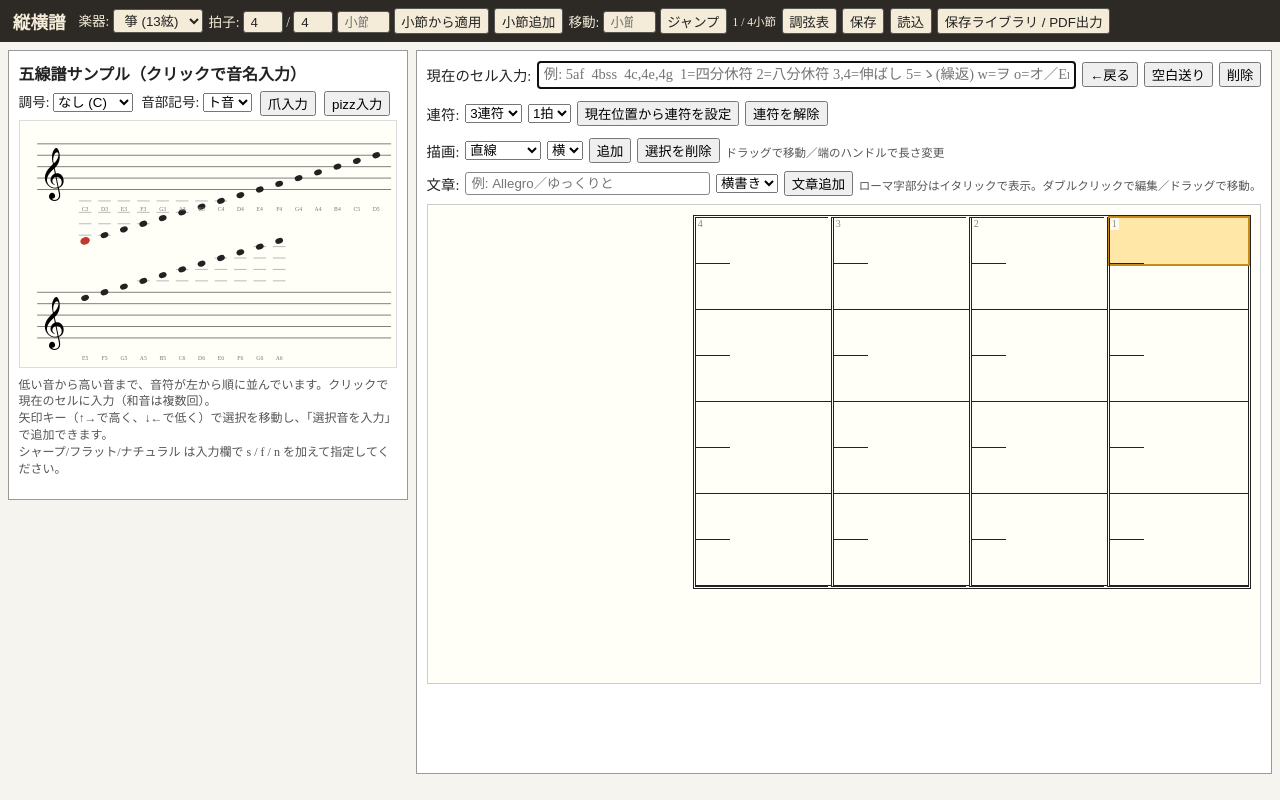
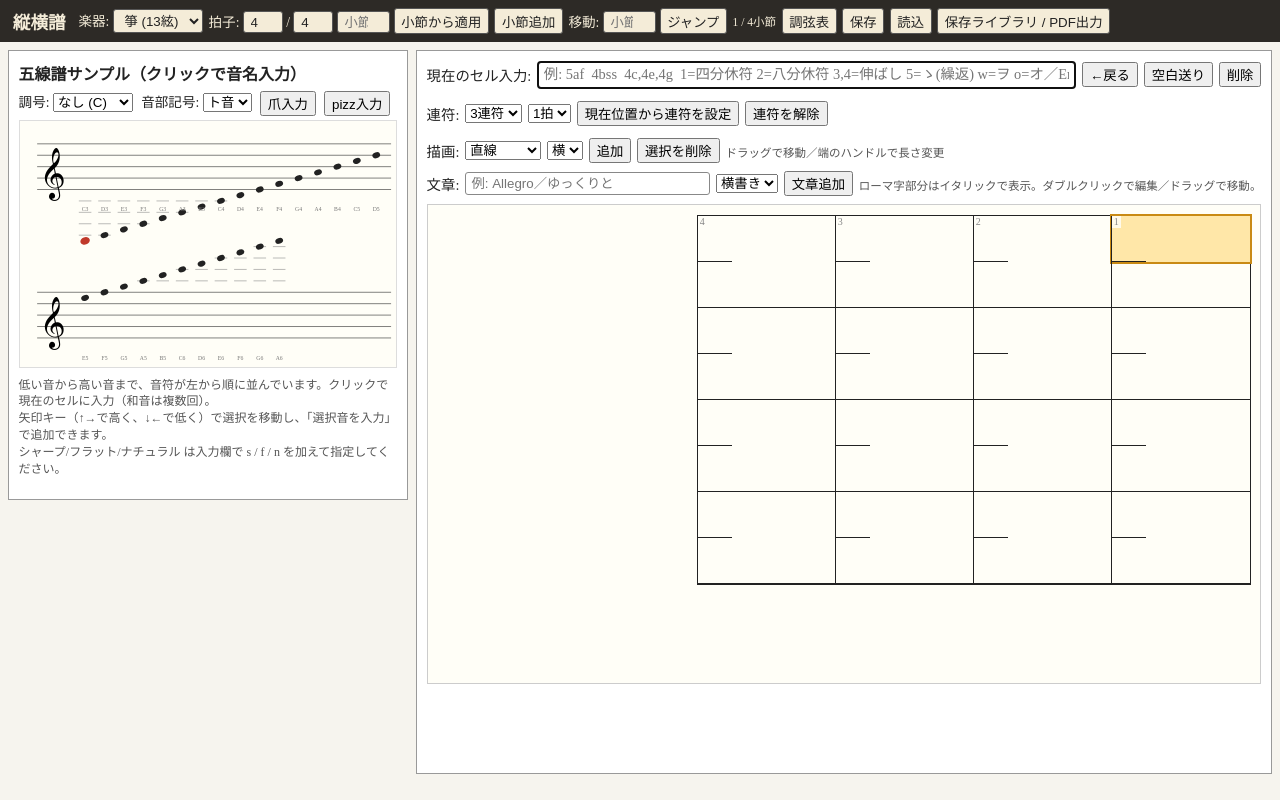
Before and after one commit to Djuanabe/gakufu-tateyoko, a plain HTML site: page index.html in a window 1280 px wide. Drawn offline with Linux system fonts and the light colour scheme; a web font is replaced by a local one.

Commit message:
Update borders and styling in styles.css

```diff
--- a/styles.css
+++ b/styles.css
@@ -89,7 +89,7 @@ body {
   display: flex;
   flex-direction: row-reverse;
   gap: 0;
-  border: 3px double #222;   /* 外枠の二重線(=拍線と同じ太さの線×2) */
+  border: 1px solid #222;   /* 外枠の二重線(=拍線と同じ太さの線×2) */
   background: #fffef7;
   align-self: start;
   position: relative;   /* positioning context for the drawing overlay */
@@ -103,7 +103,7 @@ body {
   display: flex;
   flex-direction: column;
   position: relative;
-  border-right: 1px solid #aaa;
+  border-right: 1px solid #222;
 }
 .measure:first-child { border-right: none; }
 /* 編集画面: 各小節カラム上部に小さく小節番号 */
@@ -111,28 +111,19 @@ body {
   position: absolute; top: 0; left: 0; z-index: 6;
   font-size: 10px; line-height: 1; color: #888;
   background: rgba(255,254,247,0.85);
-  padding: 1px 2px; pointer-events: none;
+  padding: 1px 2px; border-right: none;
 }
 /* 小節ごとの区切り線: 二重線 */
 /* 小節線: 拍線(1px)と同じ太さの線を2本(=3px double → 1px/1px隙間/1px) */
-.measure + .measure { border-right: 3px double #222; }
+.measure + .measure { border-right: 1px solid #222; }
 /* 外枠の内側横線を、小節区切り線(border-right)の位置だけ塗り潰して管状に。
    位置は要素自身の border-right に揃える(right:0) — こうすると擬似要素は
    常に小節と小節の境界に来るので、外枠の角(角=外枠どうしの交差)には掛か
    らず、角の二重線交差は自然に描画される。 */
 .measure + .measure::before,
 .measure + .measure::after {
-  content: '';
-  position: absolute;
-  right: 0;               /* = 自身の border-right の外端に揃える */
-  width: 3px;             /* 小節区切り線の幅 */
-  height: 1px;
-  background: #fffef7;    /* 譜面紙の色で塗り潰して内側横線を消す */
-  z-index: 5;
-  pointer-events: none;
+ display: none;
 }
-.measure + .measure::before { top: -1px; }    /* 上側の内側横線を消す */
-.measure + .measure::after  { bottom: -1px; } /* 下側の内側横線を消す */
 
 .cell {
   flex: 0 0 auto;
```
